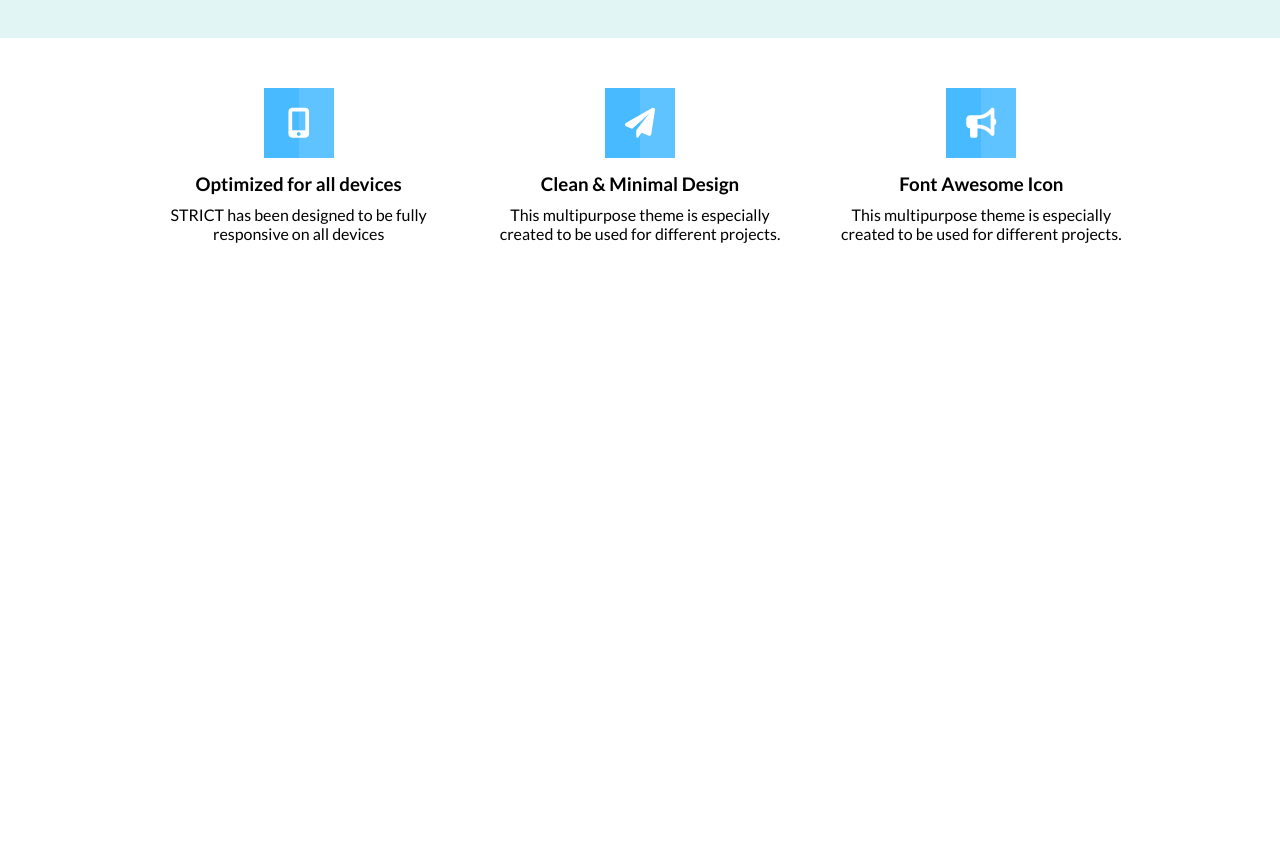
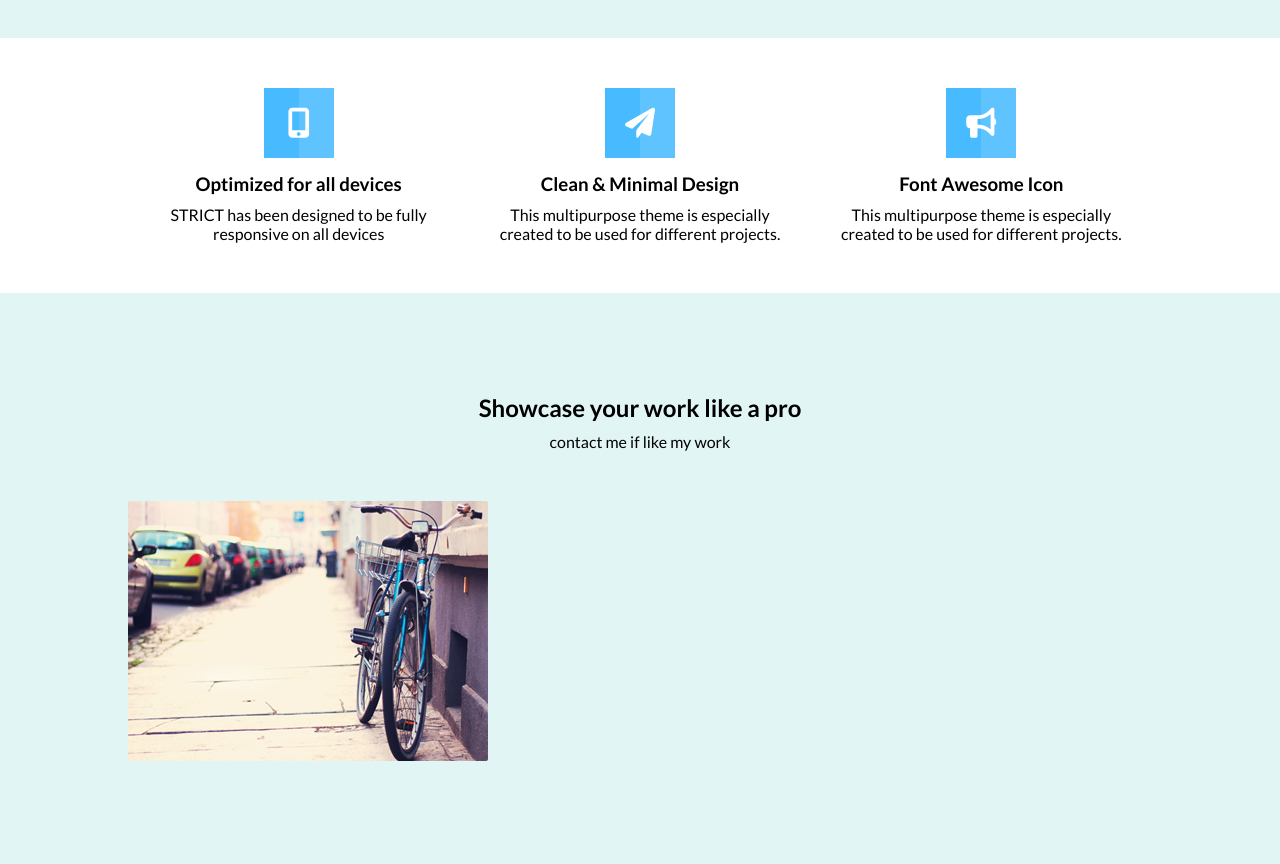
Before and after one commit to Ikram-Akbar/strict-psd-design, a plain HTML site: page index.html in a window 1280 px wide. Shown: the part 964-1828 px from the top of the page. Before the commit the page ends 1257 px from the top, so only its background shows below. Drawn offline with Linux system fonts and the light colour scheme.

Commit message:
gallery section added

```diff
--- a/css/style.css
+++ b/css/style.css
@@ -187,3 +187,40 @@
 .service_content p {}
 
 /* Service Container end  */
+
+/* Gallery Section start  */
+.gallery_container {
+
+    background: #e2f5f5;
+
+    padding: 100px 0;
+}
+
+.gallery_content {
+
+    width: 80%;
+
+    margin: auto;
+}
+
+.gallery_text {
+
+    text-align: center;
+
+    margin-bottom: 50px;
+}
+
+.gallery_text h2 {
+
+    margin-bottom: 10px;
+}
+
+.gallery_text p {}
+
+.gallery_section {}
+
+.gallery_item {}
+
+.gallery_item img {}
+
+/* Gallery Section end  */
--- a/index.html
+++ b/index.html
@@ -101,5 +101,23 @@
       </div>
     </section>
     <!-- Service Section end -->
+
+    <!-- Gallery Section start  -->
+    <section>
+      <div class="gallery_container">
+        <div class="gallery_content">
+          <div class="gallery_text">
+            <h2>Showcase your work like a pro</h2>
+            <p>contact me if like my work</p>
+          </div>
+          <div class="gallery_section">
+            <div class="gallery_item">
+              <img src="/Resources/item_1.png" alt="" />
+            </div>
+          </div>
+        </div>
+      </div>
+    </section>
+    <!-- Gallery Section end  -->
   </body>
 </html>
```
Also changed, not shown: Resources/item_1.png (added), Resources/item_2.png (added), Resources/item_3.png (added), Resources/item_4.png (added), Resources/item_5.png (added), Resources/item_6.png (added).
